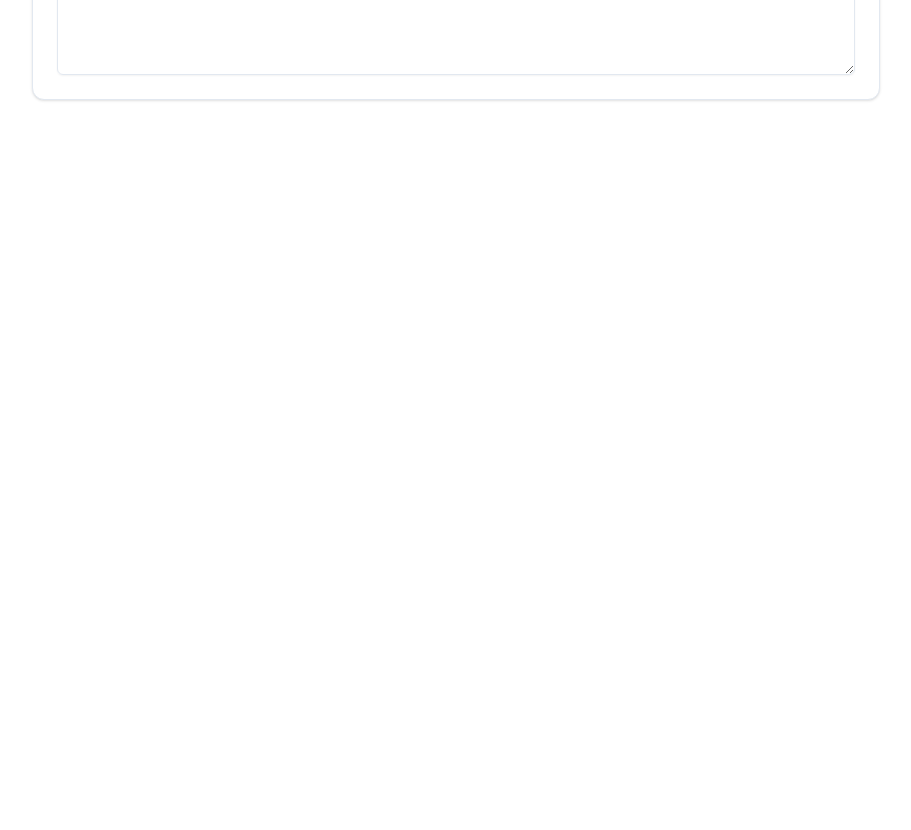
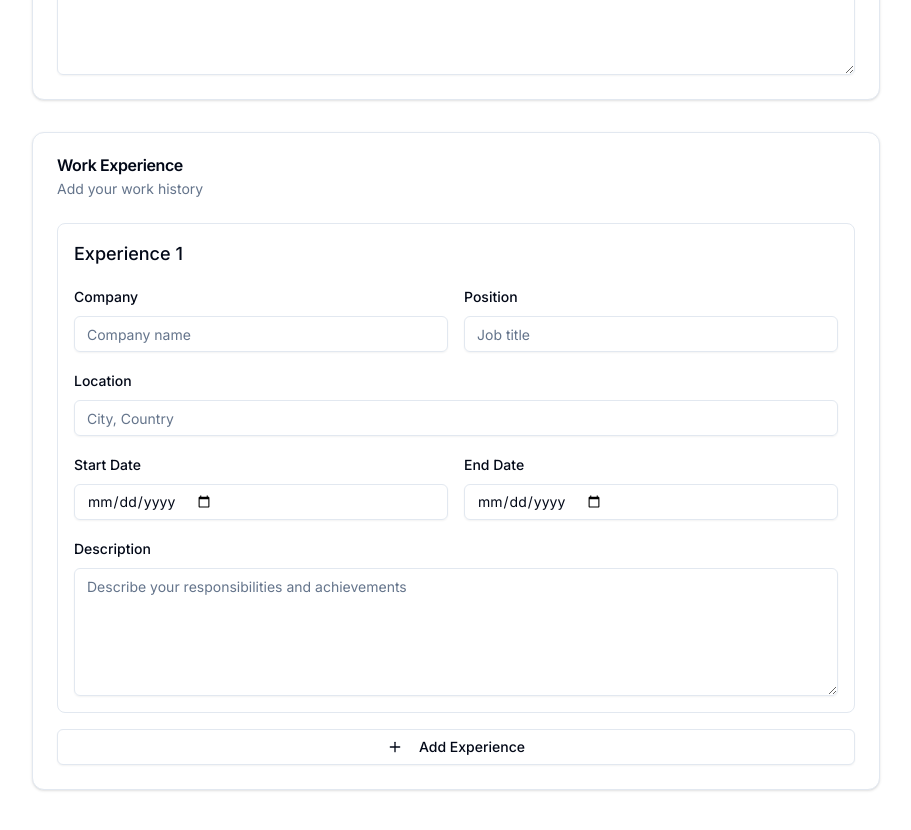
Before and after one commit to Nattie-Nkosi/resume-app, a Next.js app: page / in a window 1280 px wide. Shown: the part 520-1350 px from the top of the page, without its empty margins (184-1095 px from the left). Before the commit the page ends 800 px from the top, so only its background shows below. Built offline with nearby package versions, Linux system fonts and the light colour scheme.

Commit message:
Add Experience component for work history input in resume builder

```diff
--- a/src/app/page.tsx
+++ b/src/app/page.tsx
@@ -2,10 +2,15 @@
 
 import React from "react";
 import PersonalInfo from "@/components/personal-info";
+import Experience from "@/components/experience";
 
 export default function Home() {
   const handlePersonalInfoSubmit = (data: any) => {
     console.log("Personal Info updated:", data);
+  };
+
+  const handleExperienceSubmit = (data: any) => {
+    console.log("Experience updated:", data);
   };
 
   return (
@@ -23,6 +28,21 @@ export default function Home() {
         }}
       />
 
+      <Experience
+        onSubmit={handleExperienceSubmit}
+        defaultValues={{
+          experiences: [
+            {
+              company: "",
+              position: "",
+              startDate: "",
+              endDate: "",
+              description: "",
+              location: "",
+            },
+          ],
+        }}
+      />
       {/* Other components will be added here */}
     </div>
   );
--- a/src/components/experience.tsx
+++ b/src/components/experience.tsx
@@ -0,0 +1,219 @@
+"use client";
+
+import React from "react";
+import { zodResolver } from "@hookform/resolvers/zod";
+import { useFieldArray, useForm } from "react-hook-form";
+import * as z from "zod";
+import { Button } from "@/components/ui/button";
+import {
+  Card,
+  CardContent,
+  CardDescription,
+  CardHeader,
+  CardTitle,
+} from "@/components/ui/card";
+import { Input } from "@/components/ui/input";
+import { Textarea } from "@/components/ui/textarea";
+import {
+  Form,
+  FormControl,
+  FormField,
+  FormItem,
+  FormLabel,
+  FormMessage,
+} from "@/components/ui/form";
+import { Plus, Trash2 } from "lucide-react";
+
+const experienceSchema = z.object({
+  experiences: z.array(
+    z.object({
+      company: z.string().min(2, { message: "Company name is required" }),
+      position: z.string().min(2, { message: "Position is required" }),
+      startDate: z.string().min(1, { message: "Start date is required" }),
+      endDate: z.string(),
+      description: z
+        .string()
+        .min(10, { message: "Please provide more details about your role" }),
+      location: z.string().min(2, { message: "Location is required" }),
+    })
+  ),
+});
+
+type ExperienceFormValues = z.infer<typeof experienceSchema>;
+
+interface ExperienceProps {
+  onSubmit: (values: ExperienceFormValues) => void;
+  defaultValues?: ExperienceFormValues;
+}
+
+const Experience: React.FC<ExperienceProps> = ({
+  onSubmit,
+  defaultValues = {
+    experiences: [
+      {
+        company: "",
+        position: "",
+        startDate: "",
+        endDate: "",
+        description: "",
+        location: "",
+      },
+    ],
+  },
+}) => {
+  const form = useForm<ExperienceFormValues>({
+    resolver: zodResolver(experienceSchema),
+    defaultValues,
+  });
+
+  const { fields, append, remove } = useFieldArray({
+    name: "experiences",
+    control: form.control,
+  });
+
+  return (
+    <Card className="mb-8">
+      <CardHeader>
+        <CardTitle>Work Experience</CardTitle>
+        <CardDescription>Add your work history</CardDescription>
+      </CardHeader>
+      <CardContent>
+        <Form {...form}>
+          <form onChange={form.handleSubmit(onSubmit)} className="space-y-4">
+            {fields.map((field, index) => (
+              <div key={field.id} className="p-4 border rounded-lg space-y-4">
+                <div className="flex justify-between items-center">
+                  <h3 className="text-lg font-medium">
+                    Experience {index + 1}
+                  </h3>
+                  {index > 0 && (
+                    <Button
+                      variant="destructive"
+                      size="icon"
+                      onClick={() => remove(index)}
+                    >
+                      <Trash2 className="h-4 w-4" />
+                    </Button>
+                  )}
+                </div>
+
+                <div className="grid grid-cols-2 gap-4">
+                  <FormField
+                    control={form.control}
+                    name={`experiences.${index}.company`}
+                    render={({ field }) => (
+                      <FormItem>
+                        <FormLabel>Company</FormLabel>
+                        <FormControl>
+                          <Input placeholder="Company name" {...field} />
+                        </FormControl>
+                        <FormMessage />
+                      </FormItem>
+                    )}
+                  />
+
+                  <FormField
+                    control={form.control}
+                    name={`experiences.${index}.position`}
+                    render={({ field }) => (
+                      <FormItem>
+                        <FormLabel>Position</FormLabel>
+                        <FormControl>
+                          <Input placeholder="Job title" {...field} />
+                        </FormControl>
+                        <FormMessage />
+                      </FormItem>
+                    )}
+                  />
+                </div>
+
+                <FormField
+                  control={form.control}
+                  name={`experiences.${index}.location`}
+                  render={({ field }) => (
+                    <FormItem>
+                      <FormLabel>Location</FormLabel>
+                      <FormControl>
+                        <Input placeholder="City, Country" {...field} />
+                      </FormControl>
+                      <FormMessage />
+                    </FormItem>
+                  )}
+                />
+
+                <div className="grid grid-cols-2 gap-4">
+                  <FormField
+                    control={form.control}
+                    name={`experiences.${index}.startDate`}
+                    render={({ field }) => (
+                      <FormItem>
+                        <FormLabel>Start Date</FormLabel>
+                        <FormControl>
+                          <Input type="date" {...field} />
+                        </FormControl>
+                        <FormMessage />
+                      </FormItem>
+                    )}
+                  />
+
+                  <FormField
+                    control={form.control}
+                    name={`experiences.${index}.endDate`}
+                    render={({ field }) => (
+                      <FormItem>
+                        <FormLabel>End Date</FormLabel>
+                        <FormControl>
+                          <Input type="date" {...field} />
+                        </FormControl>
+                        <FormMessage />
+                      </FormItem>
+                    )}
+                  />
+                </div>
+
+                <FormField
+                  control={form.control}
+                  name={`experiences.${index}.description`}
+                  render={({ field }) => (
+                    <FormItem>
+                      <FormLabel>Description</FormLabel>
+                      <FormControl>
+                        <Textarea
+                          placeholder="Describe your responsibilities and achievements"
+                          className="h-32"
+                          {...field}
+                        />
+                      </FormControl>
+                      <FormMessage />
+                    </FormItem>
+                  )}
+                />
+              </div>
+            ))}
+
+            <Button
+              type="button"
+              variant="outline"
+              className="w-full"
+              onClick={() =>
+                append({
+                  company: "",
+                  position: "",
+                  startDate: "",
+                  endDate: "",
+                  description: "",
+                  location: "",
+                })
+              }
+            >
+              <Plus className="h-4 w-4 mr-2" />
+              Add Experience
+            </Button>
+          </form>
+        </Form>
+      </CardContent>
+    </Card>
+  );
+};
+
+export default Experience;
```
